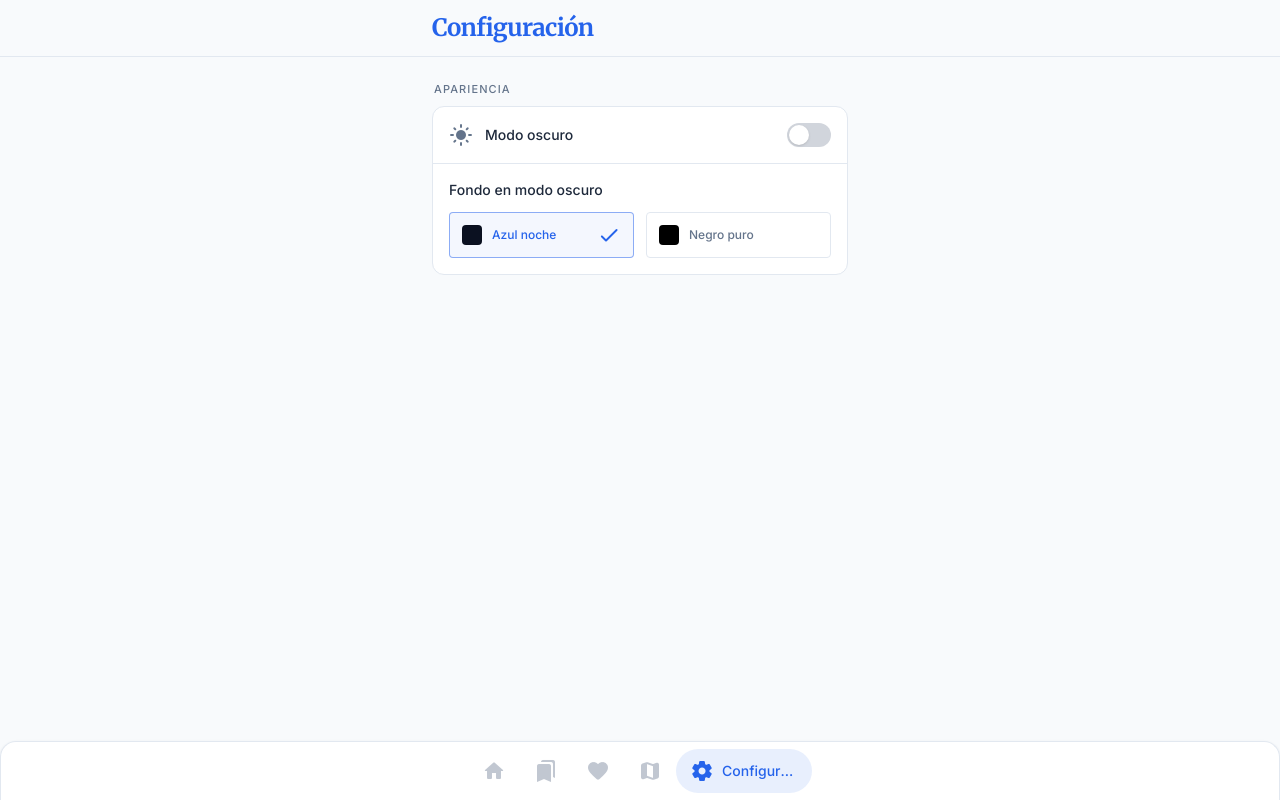
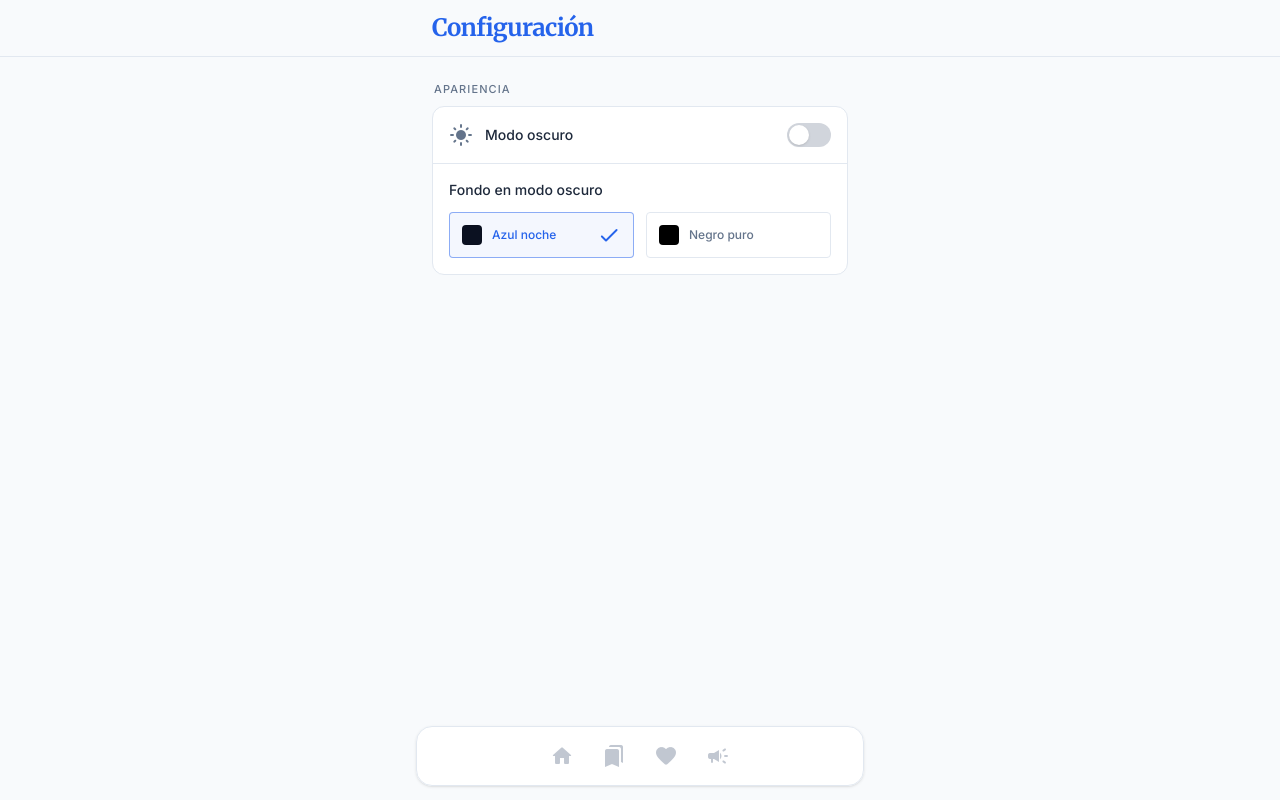
Before and after one commit to lucass-segura/cca-app-pwa, a React (Vite) app: page /configuracion in a window 1280 px wide. Built offline with nearby package versions, Linux system fonts and the light colour scheme.

Commit message:
Redesign news navigation and map fullscreen

```diff
--- a/src/App.jsx
+++ b/src/App.jsx
@@ -1,4 +1,4 @@
-import { BrowserRouter, Routes, Route } from 'react-router-dom';
+import { BrowserRouter, Routes, Route, Navigate } from 'react-router-dom';
 import { Analytics } from '@vercel/analytics/react';
 import { useLocation } from 'react-router-dom';
 import Home from './pages/Home';
@@ -21,6 +21,7 @@ function AppLayout() {
     pathname === '/categorias' ||
     pathname === '/favoritos' ||
     pathname === '/novedades' ||
+    pathname.startsWith('/novedades/') ||
     pathname === '/configuracion' ||
     pathname.startsWith('/categorias/');
 
@@ -34,7 +35,8 @@ function AppLayout() {
         <Route path="/configuracion" element={<Configuracion />} />
         <Route path="/categorias" element={<Categorias />} />
         <Route path="/categorias/:id" element={<CategoriaDetalle />} />
-        <Route path="/novedades" element={<Novedades />} />
+        <Route path="/novedades" element={<Navigate to="/novedades/reuniones" replace />} />
+        <Route path="/novedades/:sectionId" element={<Novedades />} />
       </Routes>
       {showBottomNav && <BottomNav />}
       <UpdateToast />
--- a/src/components/ui/bottom-nav-bar.jsx
+++ b/src/components/ui/bottom-nav-bar.jsx
@@ -1,6 +1,7 @@
 "use client";
 
-import { LazyMotion, domAnimation, m } from "framer-motion";
+import { useState } from "react";
+import { motion as Motion } from "framer-motion";
 import { Link, useLocation } from "react-router-dom";
 import { cn } from "../../lib/utils";
 
@@ -8,61 +9,113 @@ const navItems = [
   { label: "Himnos", icon: "home", path: "/" },
   { label: "Categorias", icon: "bookmarks", path: "/categorias" },
   { label: "Favoritos", icon: "favorite", path: "/favoritos" },
-  { label: "Novedades", icon: "map", path: "/novedades" },
-  { label: "Configuracion", icon: "settings", path: "/configuracion" },
+  { label: "Novedades", icon: "campaign", path: "/novedades", menu: "novedades" },
 ];
 
-const MotionNav = m.nav;
-const MotionItem = m.div;
+const novedadesItems = [
+  { label: "Reuniones", icon: "groups", path: "/novedades/reuniones" },
+  { label: "Ubicaciones", icon: "location_on", path: "/novedades/ubicaciones" },
+  { label: "Relatorio", icon: "article", path: "/novedades/relatorio" },
+];
+
+const MOBILE_LABEL_WIDTH = 92;
 
 export function BottomNavBar({ className, stickyBottom = true }) {
   const { pathname } = useLocation();
+  const [novedadesMenuPath, setNovedadesMenuPath] = useState(null);
+  const isNovedadesOpen = novedadesMenuPath === pathname;
 
   const activeIndex = navItems.findIndex((item) =>
     item.path === "/"
       ? pathname === "/"
       : pathname === item.path || pathname.startsWith(item.path + "/")
   );
+  const visualActiveIndex = isNovedadesOpen
+    ? navItems.findIndex((item) => item.menu === "novedades")
+    : activeIndex;
 
   return (
     <div
       className={cn(
-        "left-0 right-0 z-[2000]",
+        "left-0 right-0 z-[2000] px-1.5 sm:px-4",
         stickyBottom && "fixed bottom-0"
       )}
-      style={{ paddingBottom: "env(safe-area-inset-bottom)" }}
+      style={{ paddingBottom: "max(env(safe-area-inset-bottom), 14px)" }}
     >
-      <LazyMotion features={domAnimation}>
-        <MotionNav
-          initial={{ scale: 0.97, opacity: 0, y: 10 }}
-          animate={{ scale: 1, opacity: 1, y: 0 }}
+      {isNovedadesOpen && (
+        <div className="fixed bottom-[92px] right-3 z-[2100] w-[13.75rem] max-w-[calc(100vw-24px)] sm:bottom-[84px] sm:right-[calc(50%-13rem)]">
+          <Motion.div
+            id="novedades-menu"
+            initial={{ opacity: 0, y: 18, scale: 0.88, filter: "blur(6px)" }}
+            animate={{ opacity: 1, y: 0, scale: 1, filter: "blur(0px)" }}
+            transition={{ type: "spring", stiffness: 520, damping: 34, mass: 0.8 }}
+            style={{ transformOrigin: "85% 100%" }}
+            className="overflow-hidden rounded-[22px] border border-white/70 bg-white/85 p-1.5 shadow-[0_18px_55px_rgba(15,23,42,0.22)] backdrop-blur-2xl dark:border-white/[0.10] dark:bg-surfaceDark/85 dark:shadow-[0_18px_60px_rgba(0,0,0,0.48)]"
+          >
+            <div className="flex flex-col">
+              {novedadesItems.map((item) => {
+                const isActive = pathname === item.path;
+
+                return (
+                  <Link
+                    key={item.path}
+                    to={item.path}
+                    onClick={() => setNovedadesMenuPath(null)}
+                    className={cn(
+                      "group flex min-h-[58px] items-center gap-3.5 rounded-[17px] px-3.5 py-3 text-[17px] font-semibold transition-colors focus:outline-none focus-visible:ring-2 focus-visible:ring-primary",
+                      isActive
+                        ? "bg-primary/12 text-primary dark:bg-primaryDark/18 dark:text-primaryDark"
+                        : "text-textPrimary hover:bg-black/[0.05] dark:text-textPrimaryDark dark:hover:bg-white/[0.07]"
+                    )}
+                    aria-current={isActive ? "page" : undefined}
+                  >
+                    <span
+                      className={cn(
+                        "flex size-9 shrink-0 items-center justify-center rounded-full transition-colors",
+                        isActive
+                          ? "bg-primary text-white dark:bg-primaryDark dark:text-bgDark"
+                          : "bg-black/[0.06] text-textSecondary group-hover:bg-black/[0.08] dark:bg-white/[0.08] dark:text-textSecondaryDark dark:group-hover:bg-white/[0.12]"
+                      )}
+                      aria-hidden
+                    >
+                      <span className="material-icons-round text-[22px]">
+                        {item.icon}
+                      </span>
+                    </span>
+                    <span className="leading-tight">{item.label}</span>
+                  </Link>
+                );
+              })}
+            </div>
+          </Motion.div>
+        </div>
+      )}
+      <Motion.nav
+        initial={{ scale: 0.97, opacity: 0 }}
+        animate={{ scale: 1, opacity: 1 }}
         transition={{ type: "spring", stiffness: 300, damping: 26 }}
+        role="navigation"
         aria-label="Bottom Navigation"
         className={cn(
-            "relative w-full bg-white/90 dark:bg-surfaceDark/90 backdrop-blur-xl border-x border-t border-borderLight dark:border-white/[0.07] rounded-t-2xl shadow-sm overflow-hidden",
+          "relative w-full max-w-lg sm:max-w-md mx-auto bg-white/90 dark:bg-surfaceDark/90 backdrop-blur-xl border border-borderLight dark:border-white/[0.07] rounded-2xl shadow-sm overflow-hidden",
           className
         )}
       >
         <div className="flex items-center justify-center h-[66px] px-0.5 sm:h-[58px] sm:px-2">
           {navItems.map((item, idx) => {
-              const isActive = activeIndex === idx;
-
-              return (
-                <MotionItem key={item.label} whileTap={{ scale: 0.97 }}>
-                  <Link
-                    to={item.path}
-                    className={cn(
-                      "flex items-center gap-0 px-2 py-2.5 rounded-full transition-colors duration-200 relative h-[50px] min-w-[46px] min-h-[48px] max-h-[52px] focus:outline-none focus-visible:ring-2 focus-visible:ring-primary sm:h-11 sm:min-w-[50px] sm:min-h-[44px] sm:max-h-[48px] sm:px-3.5",
+            const isActive = visualActiveIndex === idx;
+            const itemClassName = cn(
+              "flex items-center gap-0 px-2.5 py-2.5 rounded-full transition-colors duration-200 relative h-[50px] min-w-[52px] min-h-[48px] max-h-[52px] focus:outline-none focus-visible:ring-2 focus-visible:ring-primary sm:h-11 sm:min-w-[50px] sm:min-h-[44px] sm:max-h-[48px] sm:px-3.5",
               isActive
                 ? "bg-primary/10 dark:bg-primaryDark/15 text-primary dark:text-primaryDark"
                 : "bg-transparent text-textSecondary dark:text-textSecondaryDark hover:bg-black/5 dark:hover:bg-white/5"
-                    )}
-                    aria-label={item.label}
-                  >
+            );
+            const content = (
+              <>
                 <span
                   aria-hidden
                   className={cn(
-                        "material-icons-round text-[27px] transition-colors duration-200 leading-none sm:text-[25px]",
+                    "material-icons-round text-[29px] transition-colors duration-200 leading-none sm:text-[25px]",
                     isActive
                       ? "text-primary dark:text-primaryDark"
                       : "text-textSecondary/40 dark:text-textSecondaryDark/35"
@@ -71,14 +124,19 @@ export function BottomNavBar({ className, stickyBottom = true }) {
                   {item.icon}
                 </span>
 
-                    <div
-                      className={cn(
-                        "overflow-hidden flex items-center",
-                        isActive
-                          ? "ml-2 opacity-100"
-                          : "ml-0 w-0 opacity-0",
-                        isActive && "w-[76px] max-w-[76px] sm:max-w-[104px]"
-                      )}
+                <Motion.div
+                  initial={false}
+                  animate={{
+                    width: isActive ? `${MOBILE_LABEL_WIDTH}px` : "0px",
+                    opacity: isActive ? 1 : 0,
+                    marginLeft: isActive ? "8px" : "0px",
+                  }}
+                  transition={{
+                    width: { type: "spring", stiffness: 350, damping: 32 },
+                    opacity: { duration: 0.19 },
+                    marginLeft: { duration: 0.19 },
+                  }}
+                  className="overflow-hidden flex items-center max-w-[92px] sm:max-w-[104px]"
                 >
                   <span
                     className={cn(
@@ -91,14 +149,38 @@ export function BottomNavBar({ className, stickyBottom = true }) {
                   >
                     {item.label}
                   </span>
-                    </div>
+                </Motion.div>
+              </>
+            );
+
+            return (
+              <Motion.div key={item.label} whileTap={{ scale: 0.97 }}>
+                {item.menu === "novedades" ? (
+                  <button
+                    type="button"
+                    className={itemClassName}
+                    aria-label="Abrir novedades"
+                    aria-controls="novedades-menu"
+                    aria-expanded={isNovedadesOpen}
+                    onClick={() => setNovedadesMenuPath(isNovedadesOpen ? null : pathname)}
+                  >
+                    {content}
+                  </button>
+                ) : (
+                  <Link
+                    to={item.path}
+                    className={itemClassName}
+                    aria-label={item.label}
+                    onClick={() => setNovedadesMenuPath(null)}
+                  >
+                    {content}
                   </Link>
-                </MotionItem>
+                )}
+              </Motion.div>
             );
           })}
         </div>
-        </MotionNav>
-      </LazyMotion>
+      </Motion.nav>
     </div>
   );
 }
--- a/src/index.css
+++ b/src/index.css
@@ -236,6 +236,11 @@ body {
   contain: layout paint;
 }
 
+.map-viewport-fullscreen,
+.map-viewport-fullscreen .leaflet-container {
+  border-radius: 0;
+}
+
 .leaflet-control-container {
   max-width: 100%;
   position: relative;
--- a/src/pages/Novedades.jsx
+++ b/src/pages/Novedades.jsx
@@ -1,4 +1,5 @@
-import { lazy, Suspense, useState } from 'react';
+import { lazy, Suspense } from 'react';
+import { useNavigate, useParams } from 'react-router-dom';
 import { ThemeToggle } from '../components/ThemeToggle';
 
 const ChurchMap = lazy(() => import('../components/ChurchMap').then((module) => ({
@@ -24,44 +25,37 @@ const sections = [
 ];
 
 export default function Novedades() {
-  const [activeSection, setActiveSection] = useState('reuniones');
+  const navigate = useNavigate();
+  const { sectionId } = useParams();
+  const activeSection = sections.some((section) => section.id === sectionId)
+    ? sectionId
+    : 'reuniones';
+  const activeSectionLabel = sections.find((section) => section.id === activeSection)?.label;
 
   return (
     <div className="min-h-screen bg-bgLight dark:bg-bgDark text-textPrimary dark:text-textPrimaryDark font-sans antialiased pb-28">
       <header className="sticky top-0 z-[1500] bg-bgLight/95 dark:bg-bgDark/95 backdrop-blur-md border-b border-borderLight dark:border-gray-800">
-        <div className="max-w-md mx-auto px-4 py-3 flex justify-between items-center">
-          <h1 className="font-serif font-bold text-2xl tracking-tight text-primary dark:text-primaryDark">
-            Novedades
-          </h1>
+        <div className="max-w-md mx-auto px-4 py-3 flex items-center justify-between gap-3">
+          <div className="flex min-w-0 items-center gap-2">
+            <button
+              type="button"
+              aria-label="Volver"
+              onClick={() => navigate('/')}
+              className="relative size-10 shrink-0 rounded-full flex items-center justify-center text-textSecondary transition-transform duration-150 hover:bg-black/5 active:scale-90 focus:outline-none focus-visible:ring-2 focus-visible:ring-primary dark:text-textSecondaryDark dark:hover:bg-white/10"
+            >
+              <span className="material-icons-round text-[22px]" aria-hidden>
+                arrow_back
+              </span>
+            </button>
+            <h1 className="truncate font-serif font-bold text-2xl tracking-tight text-primary dark:text-primaryDark">
+              {activeSectionLabel}
+            </h1>
+          </div>
           <ThemeToggle />
         </div>
       </header>
 
       <main className={`${activeSection === 'ubicaciones' ? 'max-w-7xl' : 'max-w-md'} mx-auto w-full px-3 pt-6 space-y-5 sm:px-4`}>
-        <div className="grid grid-cols-3 gap-2 rounded-xl bg-white dark:bg-surfaceDark border border-borderLight dark:border-white/[0.07] p-1">
-          {sections.map((section) => {
-            const isActive = activeSection === section.id;
-
-            return (
-              <button
-                key={section.id}
-                type="button"
-                onClick={() => setActiveSection(section.id)}
-                className={`flex flex-col items-center justify-center gap-1 rounded-lg px-2 py-2.5 text-xs font-medium transition-colors focus:outline-none focus-visible:ring-2 focus-visible:ring-primary ${
-                  isActive
-                    ? 'bg-primary/10 text-primary dark:bg-primaryDark/15 dark:text-primaryDark'
-                    : 'text-textSecondary hover:bg-black/5 dark:text-textSecondaryDark dark:hover:bg-white/5'
-                }`}
-              >
-                <span className="material-icons-round text-[21px]" aria-hidden>
-                  {section.icon}
-                </span>
-                <span className="leading-tight">{section.label}</span>
-              </button>
-            );
-          })}
-        </div>
-
         {activeSection === 'reuniones' && (
           <section className="rounded-xl bg-white dark:bg-surfaceDark border border-borderLight dark:border-white/[0.07] p-5">
             <div className="flex items-center gap-3 mb-3">
```
Also changed, not shown: src/components/ChurchMap.jsx (+155 -58 lines). Lines whose indentation alone changed are shown as unchanged.
